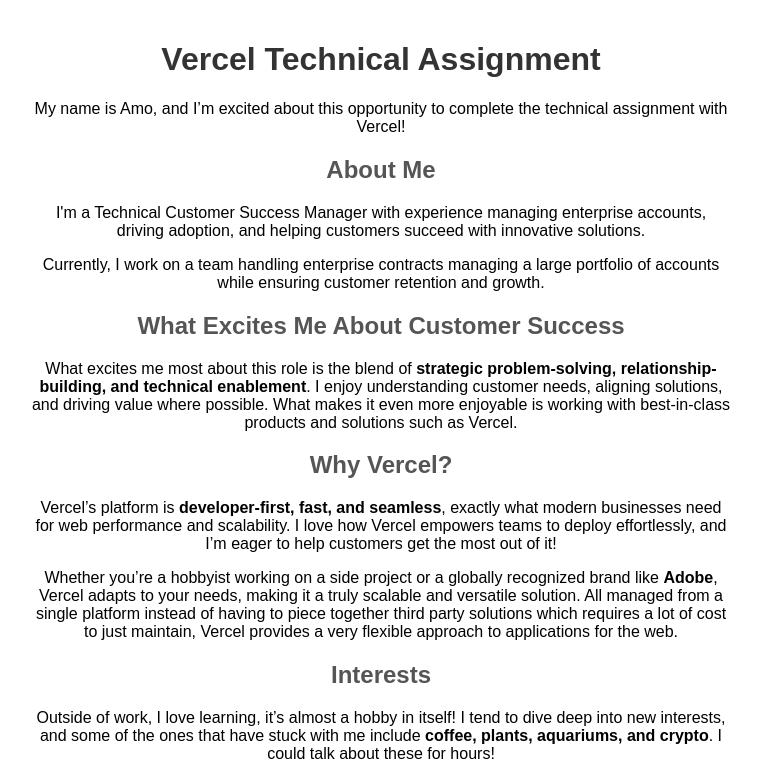
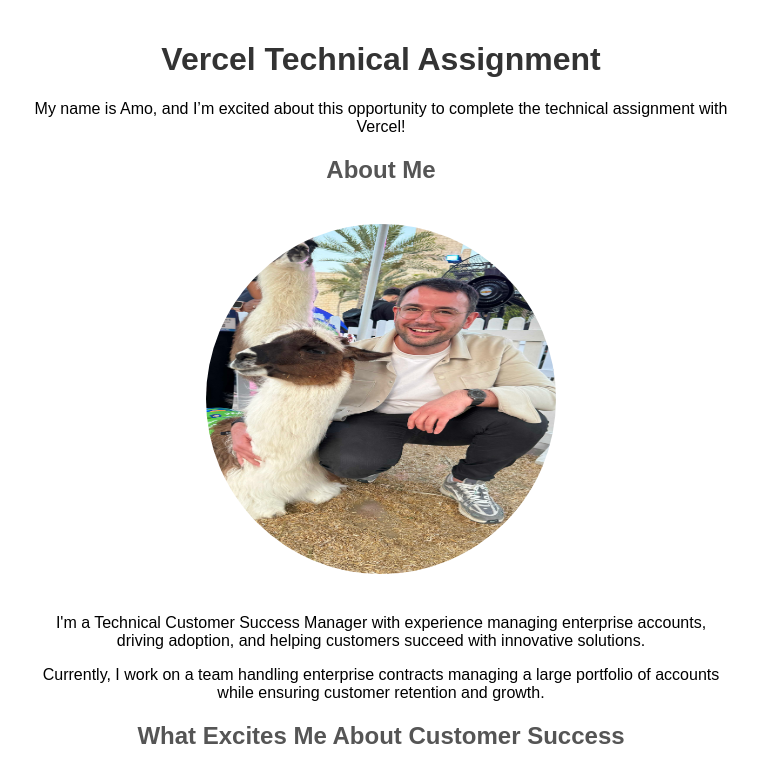
Before and after one commit to ToChewBubblegum/Vercelly, a plain HTML site: page index.html in a window 1280 px wide. Shown: the top 767 px of the page, without its empty margins (259-1020 px from the left). Drawn offline with Linux system fonts and the light colour scheme.

Commit message:
Update index.html
Added profile picture with a popular llama at a crypto conference. Added Alt text for accessibility and SEO improvement.

```diff
--- a/index.html
+++ b/index.html
@@ -16,6 +16,14 @@
         h2 {
             color: #555;
         }
+        img {
+            width: 350px;
+            height: 350px;
+            border-radius: 50%;
+            margin-top: 20px;
+            margin-bottom: 20px;
+        }
+
     </style>
 </head>
 
@@ -24,6 +32,7 @@
 <p>My name is Amo, and I’m excited about this opportunity to complete the technical assignment with Vercel!</p>
 
 <h2>About Me</h2>
+<img src="https://raw.githubusercontent.com/ToChewBubblegum/Vercelly/main/IMG_8501.jpg" alt="Popular llama at Crypto conference">
 <p>I'm a Technical Customer Success Manager with experience managing enterprise accounts, driving adoption, and helping customers succeed with innovative solutions.</p>
 <p>Currently, I work on a team handling enterprise contracts managing a large portfolio of accounts while ensuring customer retention and growth.</p>
 
```
